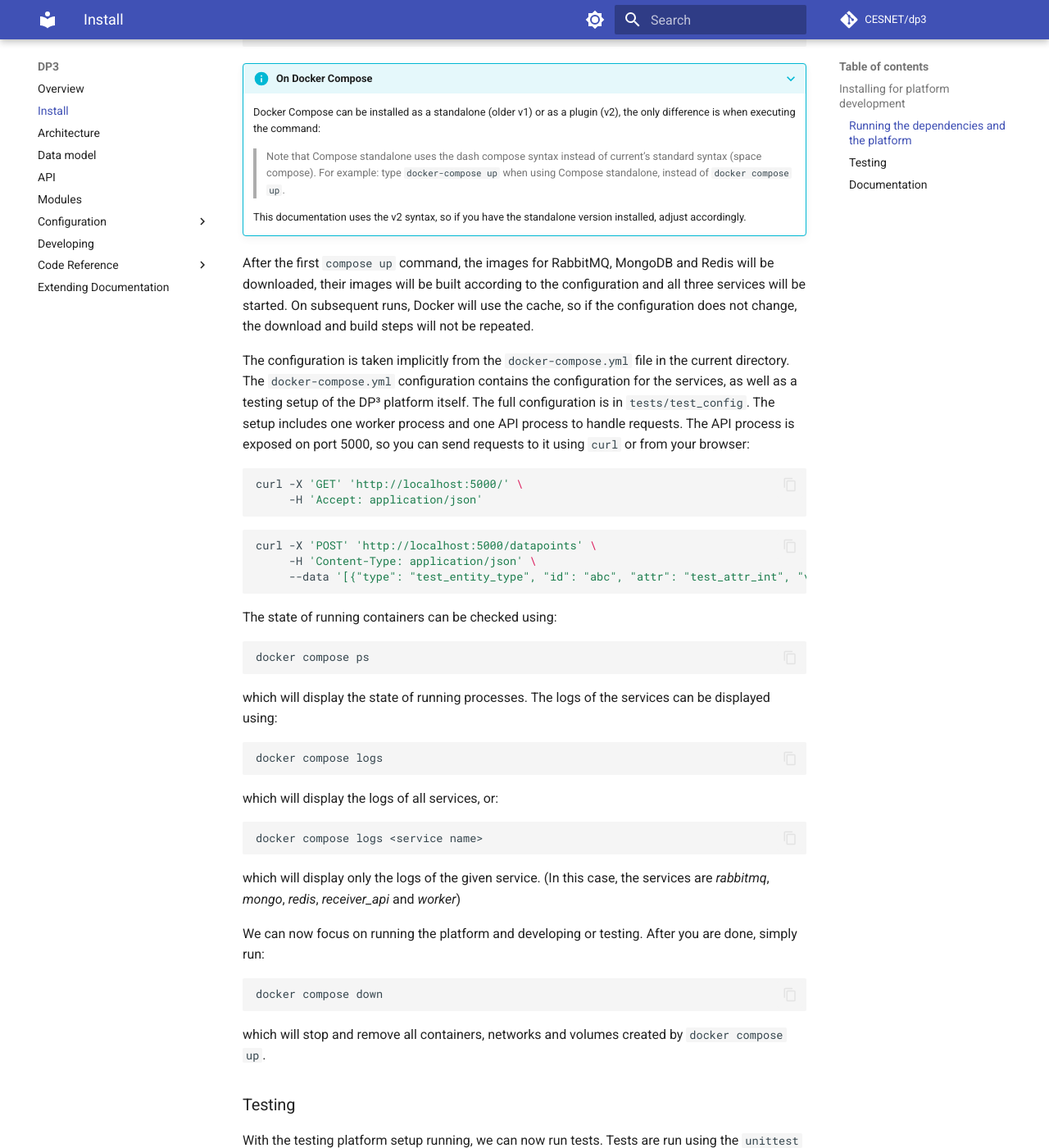
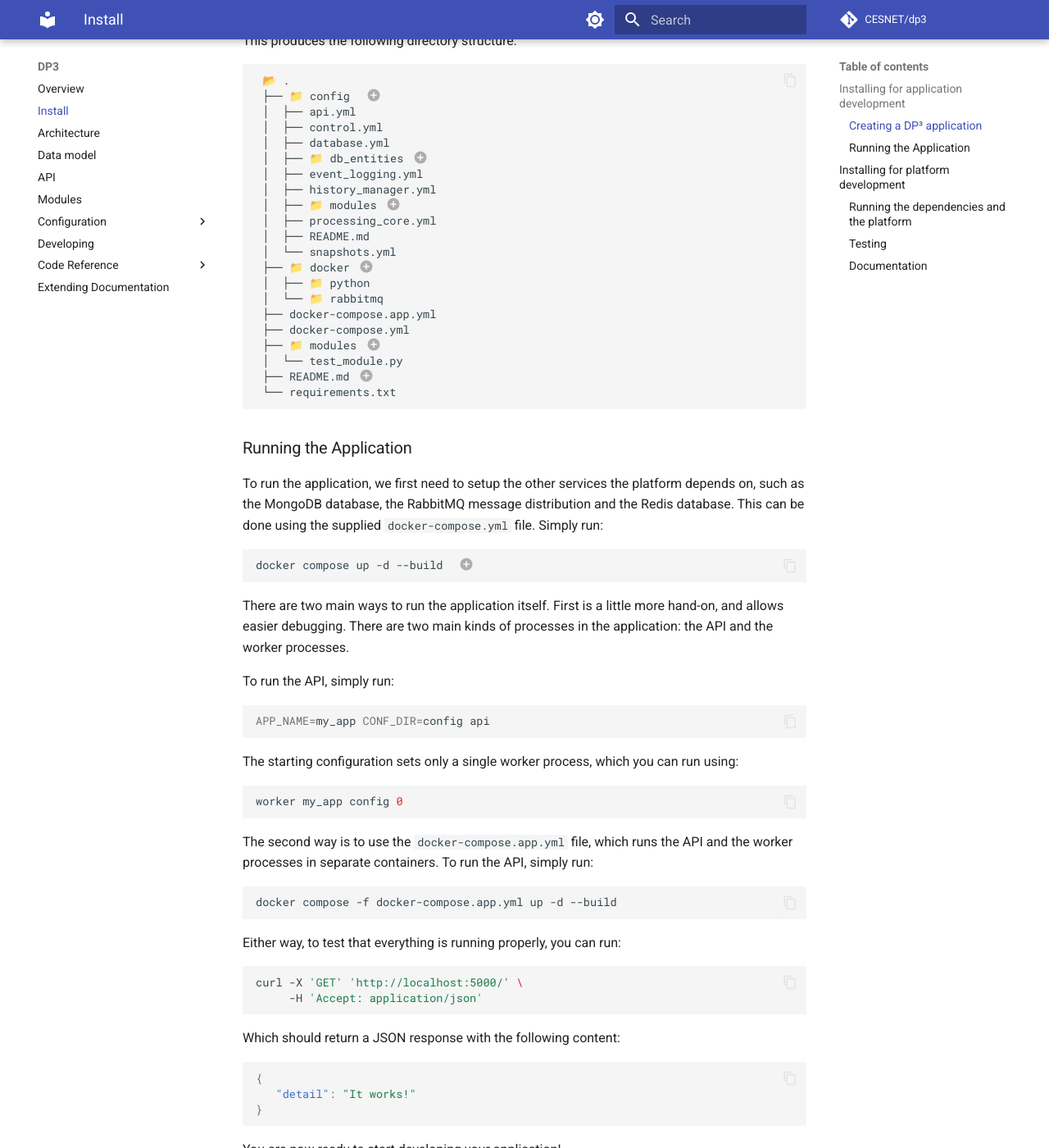
Before and after one commit to CESNET/dp3, an MkDocs documentation site: the page built from docs/install.md, in a window 1280 px wide and 1400 px high, scrolled down 771 px. Shown: the whole window at 82% size. Built offline with MkDocs 1.6.1 and Material for MkDocs 9.7.7, drawn with Linux system fonts in a browser that asks for light colours; comment, search, counter and statistics services are not loaded; some of the changed text lies outside the part shown.

Commit message:
Docs: Installing for application development.

````diff
--- a/docs/install.md
+++ b/docs/install.md
@@ -4,6 +4,129 @@
 for **platform development**, installing for application development (i.e. platform usage)
 and installing for **application** and platform **deployment**.
 We will cover all three cases separately.
+
+## Installing for application development
+
+Pre-requisites: Python 3.9 or higher, `pip` (with `virtualenv` installed), `git`, `Docker` and `Docker Compose`.
+
+Create a virtualenv and install the DP³ platform using:
+
+```shell
+python3 -m venv venv  # (1)!
+source venv/bin/activate  # (2)!
+pip install git+https://github.com/CESNET/dp3.git@new_dp3#egg=dp3
+```
+
+1. We recommend using virtual environment. If you are not familiar with it, please read
+   [this](https://docs.python.org/3/tutorial/venv.html) first.
+   Note for Windows: If `python3` does not work, try `py -3` or `python` instead.
+2. Windows: `venv/Scripts/activate.bat`
+
+### Creating a DP³ application
+
+To create a new DP³ application we will use the included `dp3-setup` utility. Run:
+
+```shell
+dp3-setup <application_directory> <your_application_name>
+```
+
+So for example, to create an application called `my_app` in the current directory, run:
+
+```shell
+dp3-setup . my_app
+```
+
+This produces the following directory structure:
+```shell
+ 📂 .
+ ├── 📁 config  # (1)!
+ │  ├── api.yml
+ │  ├── control.yml
+ │  ├── database.yml
+ │  ├── 📁 db_entities # (2)!
+ │  ├── event_logging.yml
+ │  ├── history_manager.yml
+ │  ├── 📁 modules # (3)!
+ │  ├── processing_core.yml
+ │  ├── README.md
+ │  └── snapshots.yml
+ ├── 📁 docker # (4)!
+ │  ├── 📁 python
+ │  └── 📁 rabbitmq
+ ├── docker-compose.app.yml
+ ├── docker-compose.yml
+ ├── 📁 modules # (5)!
+ │  └── test_module.py
+ ├── README.md # (6)!
+ └── requirements.txt
+```
+
+1. The `config` directory contains the configuration files for the DP³ platform. For more details,
+   please check out the [configuration documentation](configuration/index.md).
+2. The `config/db_entities` directory contains the database entities of the application.
+   This defines the data model of your application.
+   For more details, you may want to check out the [data model](data_model.md) and the
+   [DB entities](configuration/db_entities.md) documentation.
+3. The `config/modules` directory is where you can place the configuration specific to your modules.
+4. The `docker` directory contains the Dockerfiles for the RabbitMQ and python images,
+   tailored to your application.
+5. The `modules` directory contains the modules of your application. To get started,
+   a single module called `test_module` is included.
+   For more details, please check out the [Modules page](modules.md).
+6. The `README.md` file contains some instructions to get started.
+   Edit it to your liking.
+
+### Running the Application
+
+To run the application, we first need to setup the other services the platform depends on,
+such as the MongoDB database, the RabbitMQ message distribution and the Redis database.
+This can be done using the supplied `docker-compose.yml` file. Simply run:
+
+```shell
+docker compose up -d --build  # (1)!
+```
+
+1. The `-d` flag runs the services in the background, so you can continue working in the same terminal.
+   The `--build` flag forces Docker to rebuild the images, so you can be sure you are running the latest version.
+   If you want to run the services in the foreground, omit the `-d` flag.
+
+There are two main ways to run the application itself. First is a little more hand-on,
+and allows easier debugging.
+There are two main kinds of processes in the application: the API and the worker processes.
+
+To run the API, simply run:
+
+```shell
+APP_NAME=my_app CONF_DIR=config api
+```
+
+The starting configuration sets only a single worker process, which you can run using:
+
+```shell
+worker my_app config 0
+```
+
+The second way is to use the `docker-compose.app.yml` file, which runs the API and the worker processes
+in separate containers. To run the API, simply run:
+
+```shell
+docker compose -f docker-compose.app.yml up -d --build
+```
+
+Either way, to test that everything is running properly, you can run:
+```shell
+curl -X 'GET' 'http://localhost:5000/' \
+     -H 'Accept: application/json'
+```
+
+Which should return a JSON response with the following content:
+```json
+{
+   "detail": "It works!"
+}
+```
+
+You are now ready to start developing your application!
 
 ## Installing for platform development
 
````
Also changed, not shown: docs/index.md (+1 -2 lines).
